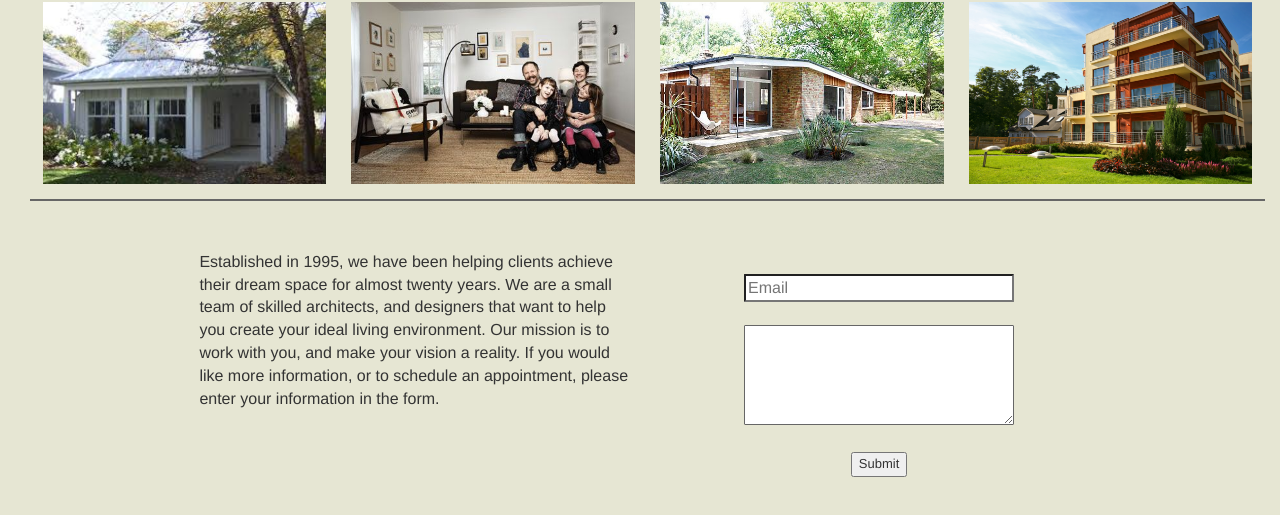
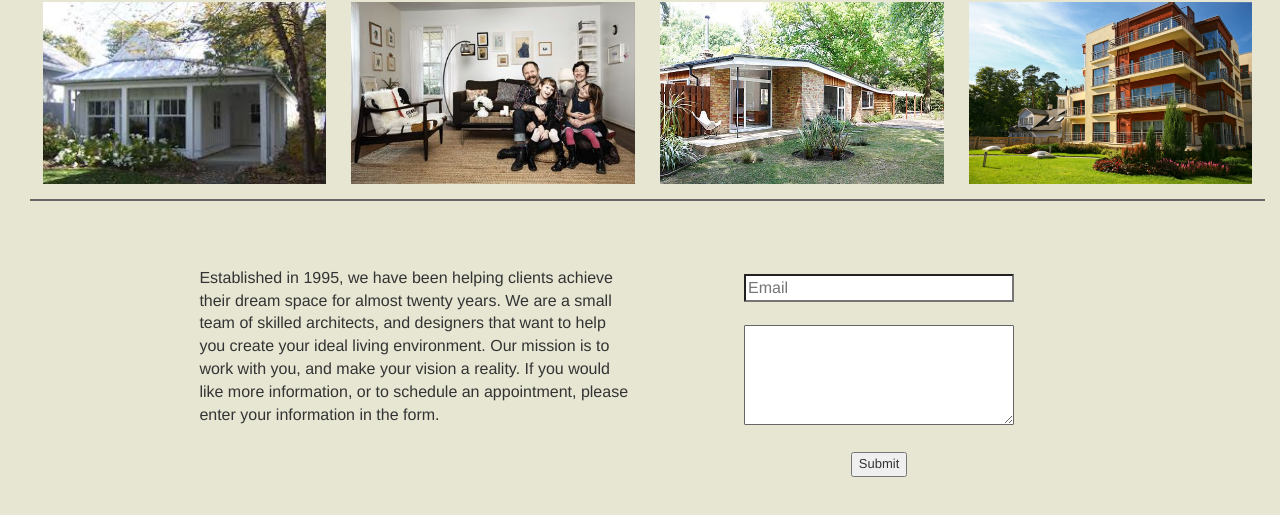
Before and after one commit to caresa/small_business, a plain HTML site: page index.html in a window 1280 px wide. Shown: the part 163-678 px from the top of the page. Drawn offline with nearby package versions, Linux system fonts and the light colour scheme.

Commit message:
adjusted padding for about id

```diff
--- a/main.css
+++ b/main.css
@@ -80,6 +80,10 @@ html{
 	font-size: 16px;
 }
 
+#about{
+	padding-top: 16px;
+}
+
 .control-group{
 	text-align: center;
 }
```
